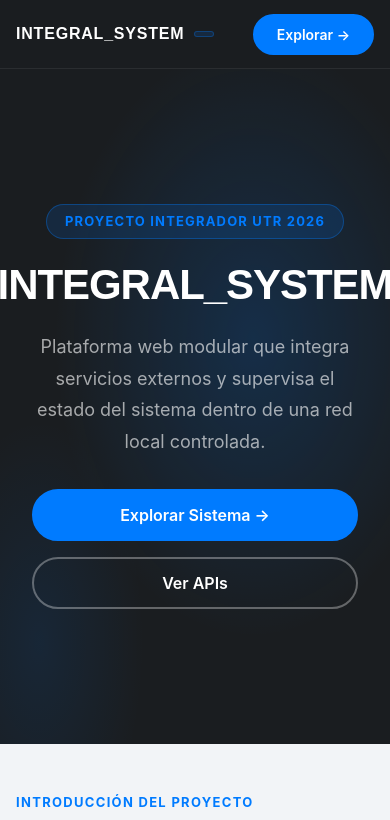
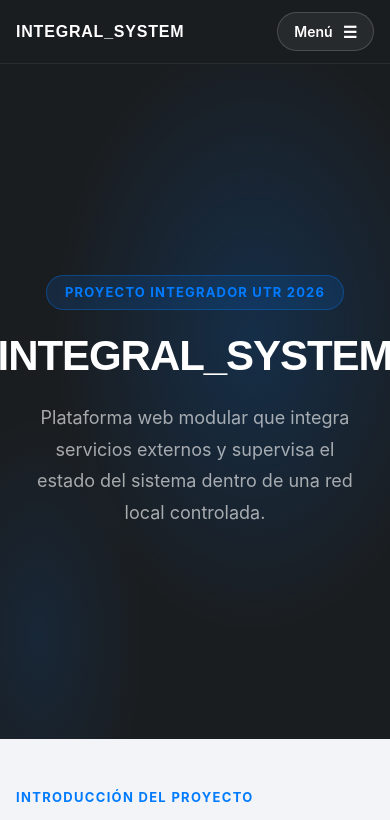
Before and after one commit to Yamato6/Integradora_II, a React (Vite) app: page / in a window 390 px wide. Shown: the top 820 px of the page. Built offline with nearby package versions, Linux system fonts and the light colour scheme.

Commit message:
Epic 4 Terminado :)

```diff
--- a/src/components/HeroBanner_1/HeroBanner1.jsx
+++ b/src/components/HeroBanner_1/HeroBanner1.jsx
@@ -21,6 +21,7 @@ function HeroBanner1({
         {subtitle_text && (
           <p className="hero-banner-1__subtitle">{subtitle_text}</p>
         )}
+        {(btn1_text || btn2_text) && (
           <div className="hero-banner-1__actions">
             {btn1_text && (
               <button
@@ -41,6 +42,7 @@ function HeroBanner1({
               </button>
             )}
           </div>
+        )}
       </div>
     </section>
   )
--- a/src/components/NavLanding_1/NavLanding1.css
+++ b/src/components/NavLanding_1/NavLanding1.css
@@ -54,6 +54,31 @@
   justify-self: center;
 }
 
+.nav-landing-1__menu-toggle {
+  display: none;
+  align-items: center;
+  justify-content: center;
+  gap: 10px;
+  padding: 10px 16px;
+  border: 1px solid rgba(255, 255, 255, 0.16);
+  border-radius: var(--radius-pill);
+  color: #ffffff;
+  background: rgba(255, 255, 255, 0.06);
+  font-family: var(--font-body);
+  font-size: 14px;
+  font-weight: 600;
+  justify-self: end;
+}
+
+.nav-landing-1__menu-toggle:hover {
+  background: rgba(255, 255, 255, 0.1);
+}
+
+.nav-landing-1__menu-toggle-icon {
+  font-size: 16px;
+  line-height: 1;
+}
+
 .nav-landing-1__link {
   font-family: var(--font-body);
   font-size: 14px;
@@ -92,13 +117,49 @@
 
 /* Responsive: ocultar links en móvil */
 @media (max-width: 768px) {
+  .nav-landing-1__inner {
+    width: calc(100% - 40px);
+    grid-template-columns: auto auto;
+    gap: var(--space-2);
+    height: auto;
+    padding-block: 12px;
+  }
+
+  .nav-landing-1__brand {
+    align-self: center;
+  }
+
+  .nav-landing-1__menu-toggle {
+    display: inline-flex;
+  }
+
   .nav-landing-1__links {
     display: none;
+    grid-column: 1 / -1;
+    width: 100%;
+    flex-direction: column;
+    align-items: stretch;
+    gap: 0;
+    padding: 12px;
+    margin-top: 6px;
+    border-top: 1px solid rgba(255, 255, 255, 0.08);
+    background: rgba(0, 0, 0, 0.14);
+    border-radius: var(--radius-lg);
   }
 
-  .nav-landing-1__inner {
-    width: calc(100% - 40px);
-    grid-template-columns: auto 1fr;
+  .nav-landing-1__links--open {
+    display: flex;
+  }
+
+  .nav-landing-1__link {
+    display: block;
+    padding: 12px 10px;
+    border-radius: var(--radius-md);
+    color: rgba(255, 255, 255, 0.82);
+  }
+
+  .nav-landing-1__link:hover {
+    background: rgba(255, 255, 255, 0.08);
   }
 
   .nav-landing-1__cta {
--- a/src/components/NavLanding_1/NavLanding1.jsx
+++ b/src/components/NavLanding_1/NavLanding1.jsx
@@ -1,30 +1,53 @@
+import { useState } from 'react'
+
 import './NavLanding1.css'
 
 function NavLanding1({
   brand_text = 'INTEGRAL_SYSTEM',
-  version_text = '',
   link1_text = 'Inicio',
-  link2_text = 'Servicios',
-  link3_text = 'Tecnología',
-  link4_text = 'Equipo',
-  btn_text = 'Explorar →',
+  link2_text = 'Introducción',
+  link3_text = 'Miembros',
+  link4_text = 'Tecnologías',
+  btn_text = '',
   btn_onClick,
   style_vars = {}
 }) {
+  const [isMenuOpen, setIsMenuOpen] = useState(false)
+
+  const handleNavLinkClick = () => {
+    setIsMenuOpen(false)
+  }
+
   return (
     <header className="nav-landing-1" style={style_vars}>
       <div className="nav-landing-1__inner">
 
         <div className="nav-landing-1__brand">
           <span className="nav-landing-1__brand-text">{brand_text}</span>
-          <span className="nav-landing-1__version">{version_text}</span>
         </div>
 
-        <nav className="nav-landing-1__links" aria-label="Navegación principal">
-          <a href="#" className="nav-landing-1__link">{link1_text}</a>
-          <a href="#servicios" className="nav-landing-1__link">{link2_text}</a>
-          <a href="#tecnologia" className="nav-landing-1__link">{link3_text}</a>
-          <a href="#equipo" className="nav-landing-1__link">{link4_text}</a>
+        <button
+          type="button"
+          className="nav-landing-1__menu-toggle"
+          aria-expanded={isMenuOpen}
+          aria-controls="nav-landing-1-links"
+          onClick={() => setIsMenuOpen((currentValue) => !currentValue)}
+        >
+          <span className="nav-landing-1__menu-toggle-label">Menú</span>
+          <span className="nav-landing-1__menu-toggle-icon" aria-hidden="true">
+            {isMenuOpen ? '✕' : '☰'}
+          </span>
+        </button>
+
+        <nav
+          id="nav-landing-1-links"
+          className={`nav-landing-1__links${isMenuOpen ? ' nav-landing-1__links--open' : ''}`}
+          aria-label="Navegación principal"
+        >
+          <a href="#inicio" className="nav-landing-1__link" onClick={handleNavLinkClick}>{link1_text}</a>
+          <a href="#introduccion" className="nav-landing-1__link" onClick={handleNavLinkClick}>{link2_text}</a>
+          <a href="#miembros" className="nav-landing-1__link" onClick={handleNavLinkClick}>{link3_text}</a>
+          <a href="#tecnologias" className="nav-landing-1__link" onClick={handleNavLinkClick}>{link4_text}</a>
         </nav>
 
         {btn_text && (
--- a/src/pages/LandingPage/LandingPage.jsx
+++ b/src/pages/LandingPage/LandingPage.jsx
@@ -125,7 +125,7 @@ const TECHNOLOGIES = [
 
 function LandingPage() {
   return (
-    <div className="landing-page">
+    <div className="landing-page" id="inicio">
 
       {/* ── Navegación ── */}
       <NavLanding1 />
@@ -135,8 +135,6 @@ function LandingPage() {
         badge_text="Proyecto Integrador UTR 2026"
         title_text="INTEGRAL_SYSTEM"
         subtitle_text="Plataforma web modular que integra servicios externos y supervisa el estado del sistema dentro de una red local controlada."
-        btn1_text="Explorar Sistema →"
-        btn2_text="Ver APIs"
       />
 
       {/* ── Introducción ── */}
```
Lines whose indentation alone changed are shown as unchanged.
